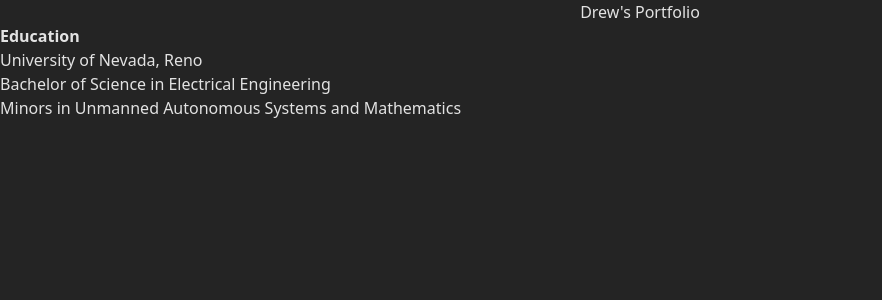
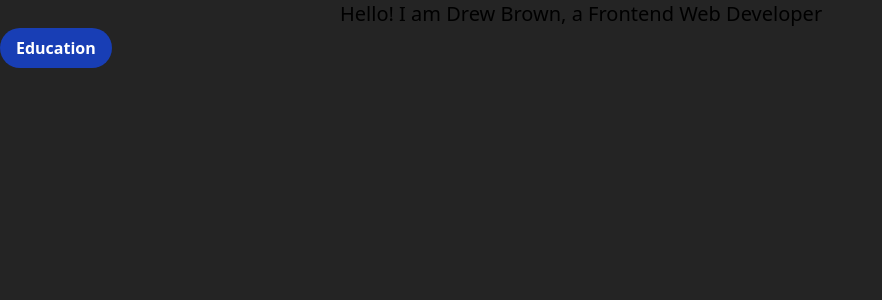
Before and after one commit to drewbrownie21/Portfolio, a React (Vite) app: page / in a window 1280 px wide. Shown: the top 300 px of the page, without its empty margins (0-882 px from the left). Built offline with nearby package versions, Linux system fonts and the light colour scheme.

Commit message:
Added tailwind styling to education section

```diff
--- a/src/App.tsx
+++ b/src/App.tsx
@@ -5,13 +5,10 @@ function App(){
 
   return(
     <div>
-      <div className='main-header'>
-        Drew's Portfolio
+      <div className='mx-auto w-150  text-xl font-medium text-black dark:text-white'>
+        Hello! I am Drew Brown, a Frontend Web Developer
       </div>
       <h2>
-        <strong>
-          Education
-        </strong>
         <Education />
       </h2>
 
--- a/src/components/Education.tsx
+++ b/src/components/Education.tsx
@@ -1,8 +1,21 @@
+import { useState } from "react";
 
 function Education(){
+    const [buttonClick, setButtonClick] = useState(false);
 
     return(
         <div className='university-information'>
+            <button
+                className="font-bold bg-blue-700/75 hover:bg-slate-400/75 text-white font-bold py-2 px-4 rounded-full"
+                onClick={() => setButtonClick(!buttonClick)}
+            >
+                Education
+            </button>
+            <div
+                className={`mt-2 transition-all duration-300 ${
+                    buttonClick ? "opacity-100 max-h-screen" : "opacity-0 max-h-0 overflow-hidden"
+                }`}
+            >
                 <h3>
                     University of Nevada, Reno
                 </h3>
@@ -13,6 +26,7 @@ function Education(){
                     Minors in Unmanned Autonomous Systems and Mathematics
                 </p>
             </div>
+        </div>
     )
 }
 
```
Lines whose indentation alone changed are shown as unchanged.
